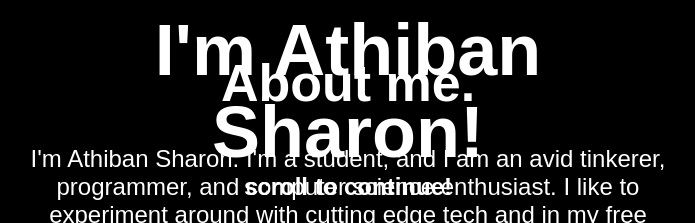
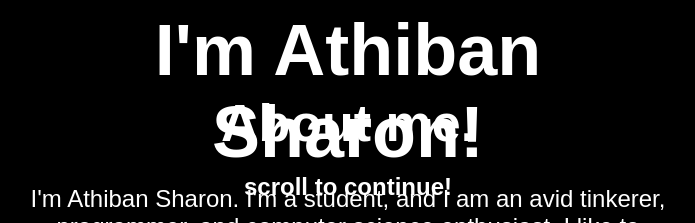
Before and after one commit to athshh/athshh.github.io, a React (Vite) app: page / in a window 1280 px wide. Shown: the part 147-370 px from the top of the page, without its empty margins (292-987 px from the left). Built offline with nearby package versions, Linux system fonts and the light colour scheme.

Commit message:
fix: proper positioning of elements

```diff
--- a/src/About.module.css
+++ b/src/About.module.css
@@ -1,20 +1,22 @@
 :root {
   --primary-color: rgba(25, 29, 45); /* try #212121 also for dark mode */
   --background-color: rgba(25, 29, 45);
-  --font: sans-serif;
+  --font: arial;
 }
 .mainContent {
   color: white;
   position: absolute;
-  top: 40%;
+  top: 35%;
   left: 50%;
-  transform: translate(-50%, -50%);
+  font-family: arial;
+  transform: translate(-50%, 0%);
   text-align: center;
   font-size: 24px;
 }
 
 .mainContent > h1 {
   font-size: 52px;
+  font-family: arial;
 }
 
 * {
```
Also changed, not shown: 8 other files (tests, documents, lock files or other folders).
